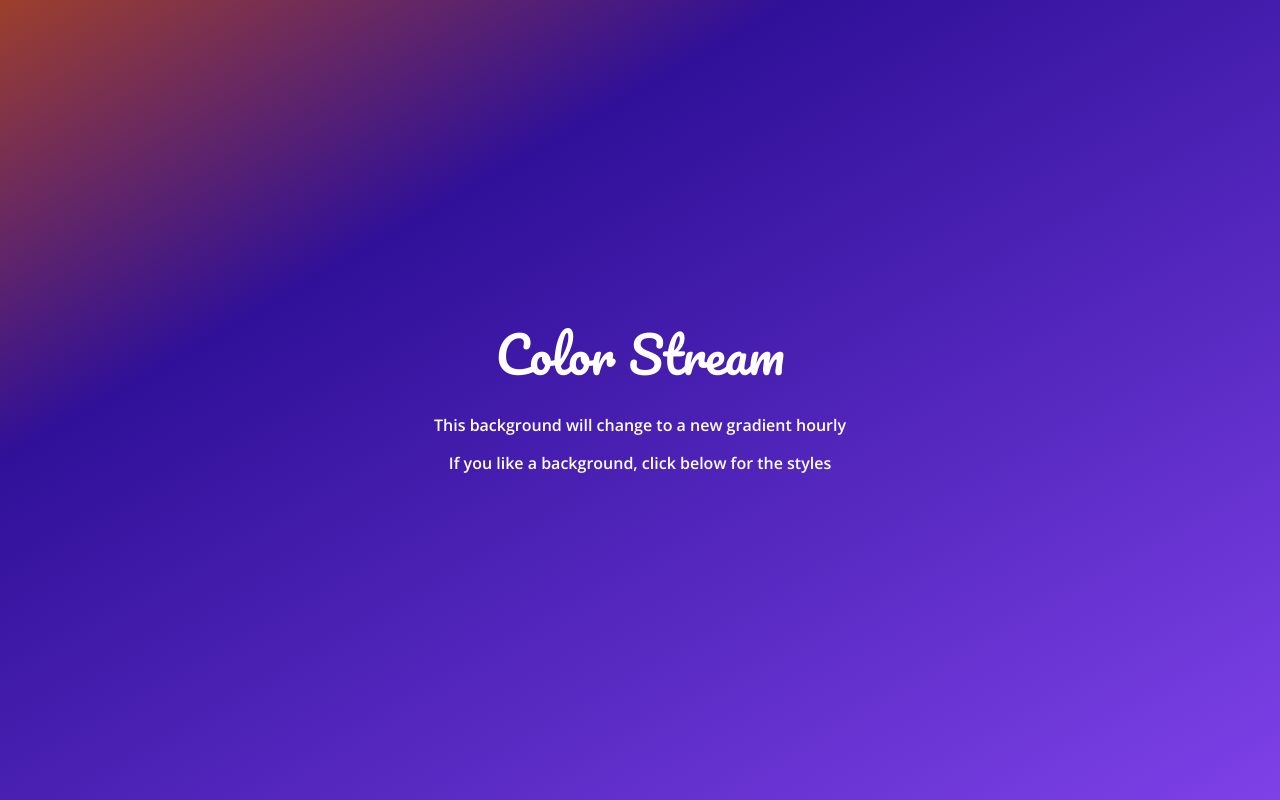
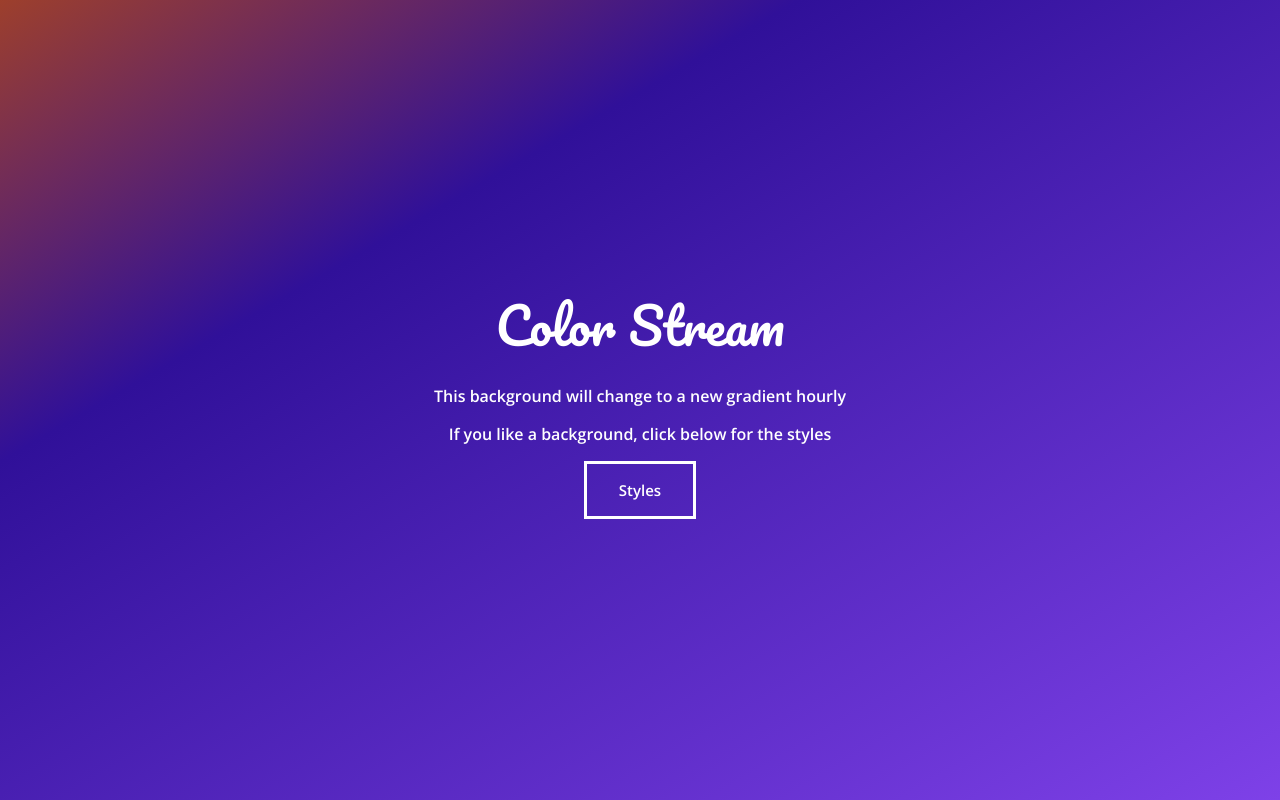
Before and after one commit to GeorgeSmith-Sweeper/colorStream, a website: page index.html in a window 1280 px wide. Drawn offline with nearby package versions, Linux system fonts and the light colour scheme.

Commit message:
added changeButton Color

```diff
--- a/index.html
+++ b/index.html
@@ -7,12 +7,12 @@
     <link href="https://fonts.googleapis.com/css?family=Open+Sans:600|Pacifico" rel="stylesheet">
   </head>
   <body>
-    <div class="background">
+    <div class="main">
 
       <span>Color Stream</span>
       <p>This background will change to a new gradient hourly</p>
       <p>If you like a background, click below for the styles</p>
-
+      <button class="button">Styles</button>
     </div>
     <script type="text/javascript" src="scripts.js"></script>
   </body>
--- a/scripts.js
+++ b/scripts.js
@@ -1,9 +1,22 @@
-const test = document.querySelector('.background');
-const testH1 = test.querySelector('span');
+const main = document.querySelector('.main');
+const button = main.querySelector('.button');
 
-function changeTestColor() {
-  console.log(`you clicked the test div text`);
+function displayStyles() {
+  console.log(`I will eventually display the page styles`);
 }
 
+
+/* revist color flash tomorrow */
+function changeButtonColor() {
+  let clicked = false;
+  if (clicked) {
+    button.style.backgroundColor = 'yellow'
+    clicked = true;
+  }
+}
+
+
+
 // event listeners
-testH1.addEventListener('click', changeTestColor)
+button.addEventListener('click', displayStyles);
+button.addEventListener('click', changeButtonColor);
--- a/styles.css
+++ b/styles.css
@@ -25,8 +25,26 @@ p {
   text-align: center;
 }
 
-/*font-family: 'Open Sans', sans-serif*/
+.button {
+  font-family: 'Open Sans', sans-serif;
+  font-size: 15px;
+  border: solid;
+  color: white;
+  padding: 16px 32px;
+  text-align: center;
+  text-decoration: none;
+  background: transparent;
+  -webkit-transition-duration: 0.4s; /* Safari */
+  transition-duration: 0.4s;
+}
 
+.button:hover {
+  background-color: red;
+  /*transition: ease .5s;*/
+}
+.button:focus {
+  outline: 0;
+}
 
 
 @keyframes fadein {
```
